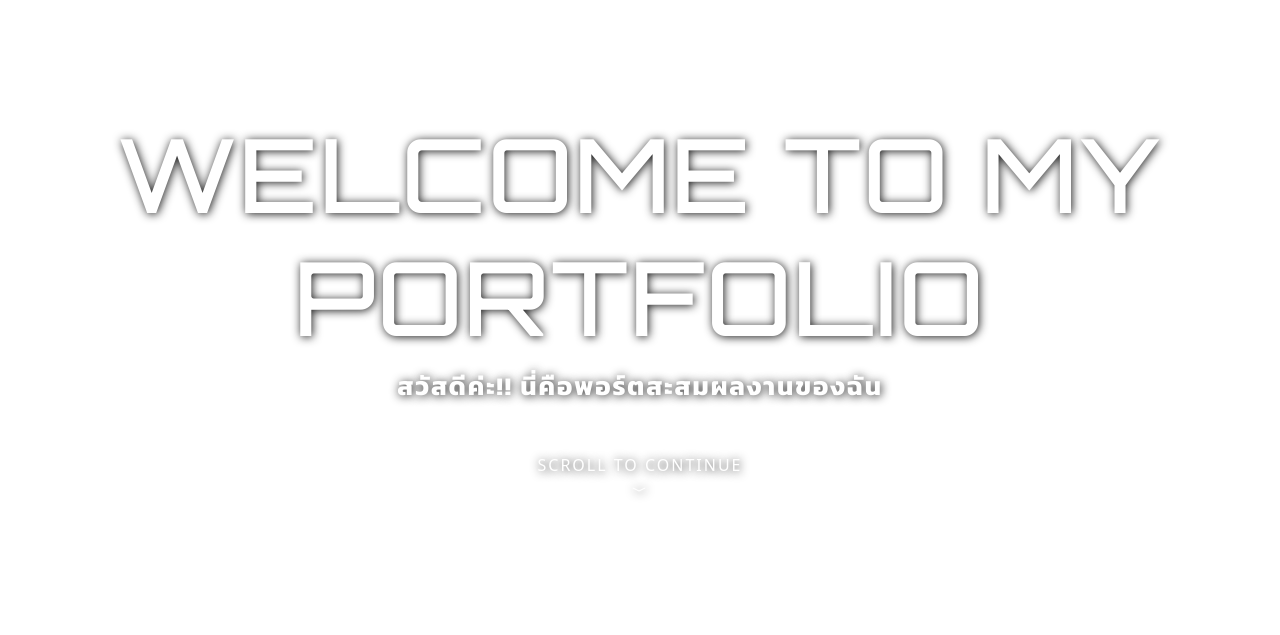
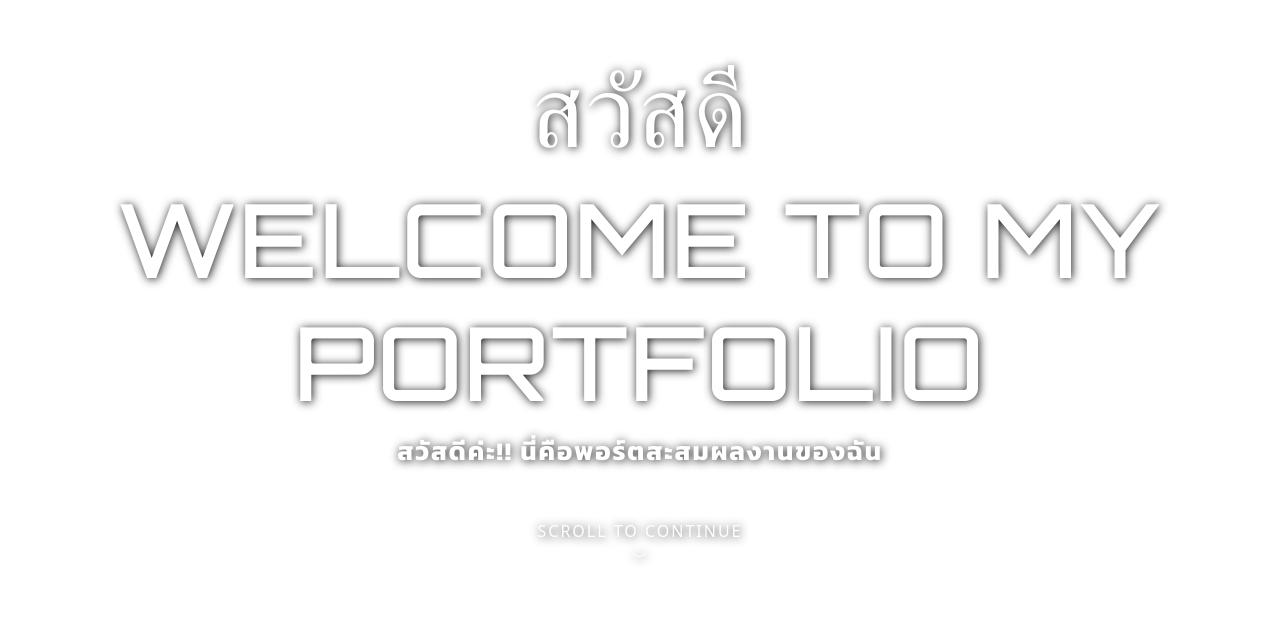
Before and after one commit to worakamonwmt/PORTFOLIO, a plain HTML site: page port/index.html in a window 1280 px wide. Shown: the part 165-800 px from the top of the page. Drawn offline with nearby package versions, Linux system fonts and the light colour scheme; a web font is replaced by a local one.

Commit message:
add hello

```diff
--- a/port/index.html
+++ b/port/index.html
@@ -62,6 +62,7 @@
         <section class="firstpage">
             <div class="content">
                 <div class="blink ">
+                  <h1>สวัสดี</h1>
                     <h1 class=>Welcome to my Portfolio</h1>
                     <span><strong>สวัสดีค่ะ!! นี่คือพอร์ตสะสมผลงานของฉัน</strong></span>
                 </div>
```
